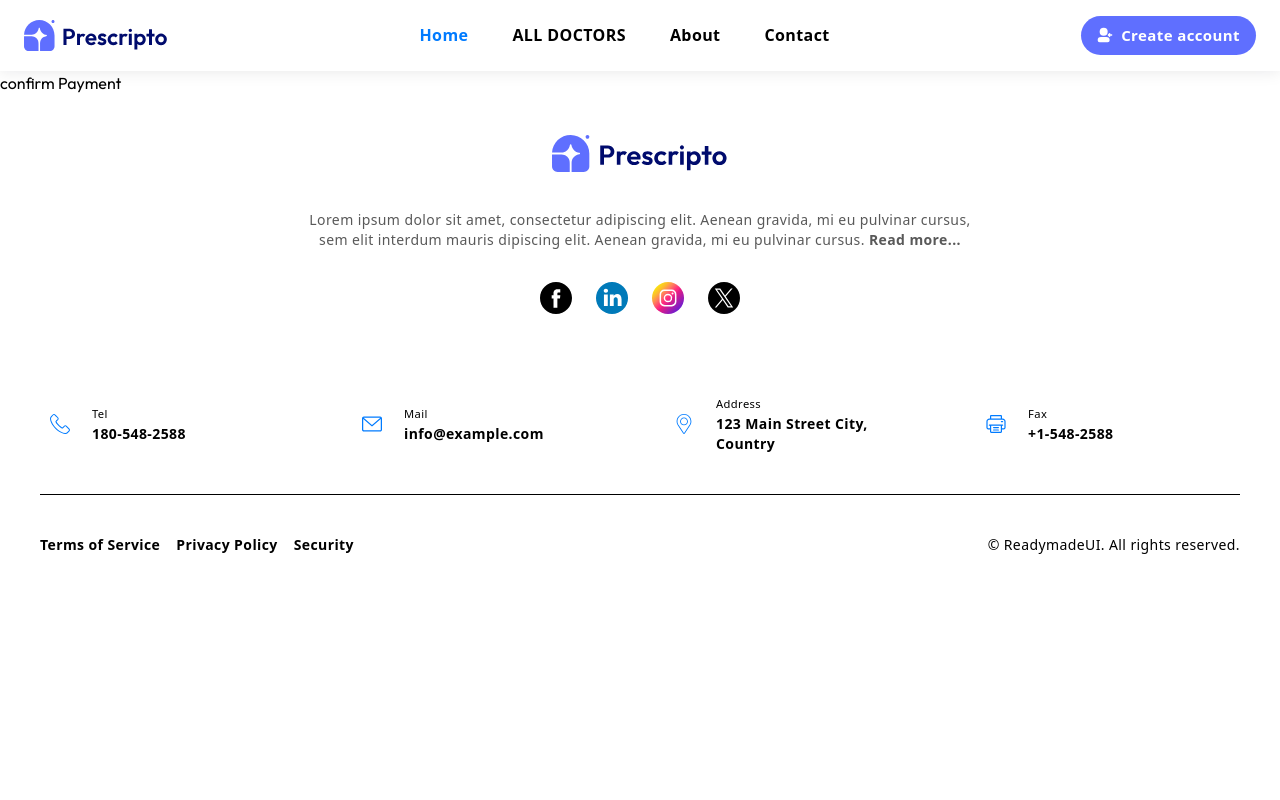
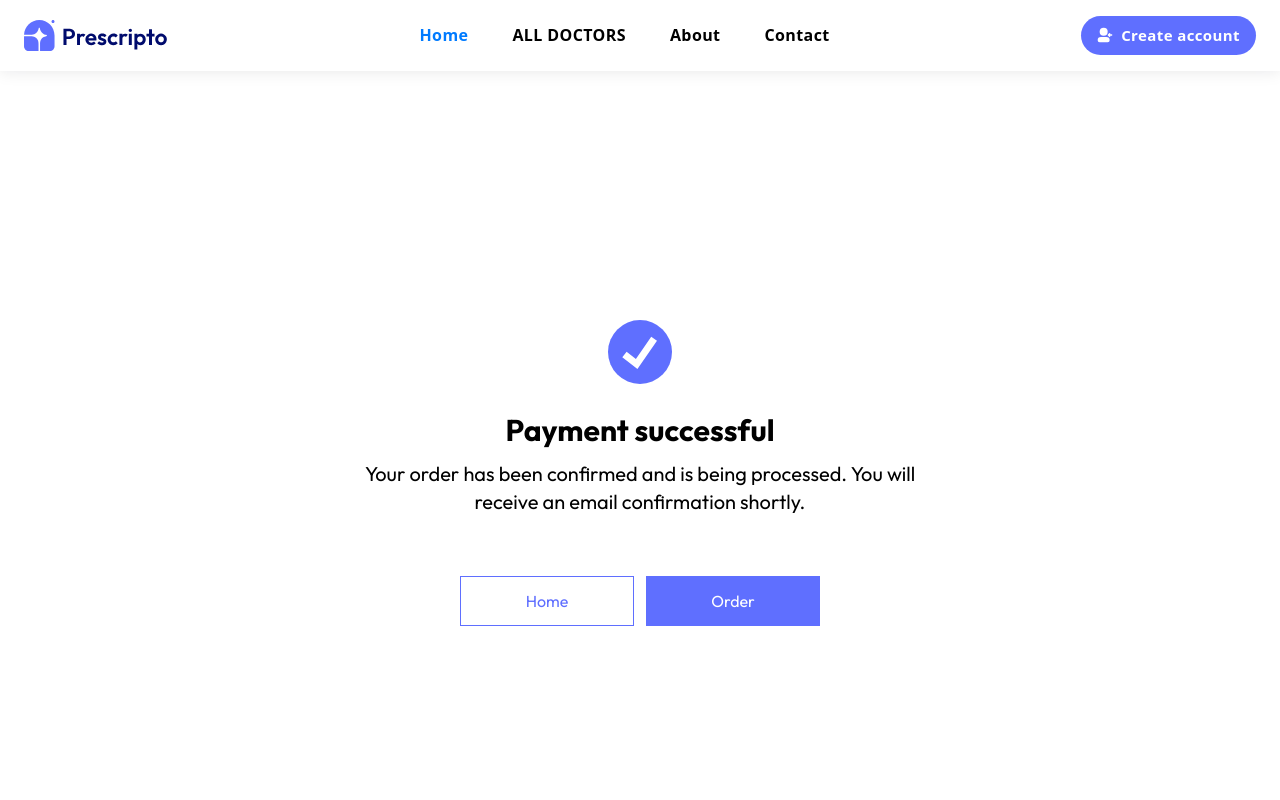
Before and after one commit to Ibra7emels3id/doctor, a Next.js app in the folder front-end/: page /orders/success in a window 1280 px wide. Shown: the top 800 px of the page. Built offline with nearby package versions, Linux system fonts and the light colour scheme; no server answers.

Commit message:
first commit

```diff
--- a/front-end/src/app/orders/success/page.jsx
+++ b/front-end/src/app/orders/success/page.jsx
@@ -1,10 +1,50 @@
-import React from 'react';
+import Link from "next/link";
 
 const Page = () => {
+
     return (
-        <div>
-            confirm Payment
-        </div>
+        <>
+            <div className="flex flex-col items-center justify-center min-h-screen gap-4 p-4 md:p-6">
+                <div className="text-center">
+                    <div className="flex bg-green-700 h-24 w-24 rounded-full m-auto items-center justify-center">
+                        <svg  loading='lazy' xmlns="http://www.w3.org/2000/svg" className="w-16 fill-current text-blue" viewBox="0 0 512 512">
+                            <ellipse cx="256" cy="256" rx="256" ry="255.832" className="fill-current text-green-700" />
+                            <path d="M235.472 392.08L114.432 297.784l34.416-44.168 74.328 57.904 122.672-177.016 46.032 31.888z" className="fill-current text-white" />
+                        </svg>
+                    </div>
+                    <h1 className="text-3xl my-3 font-bold">Payment successful</h1>
+                    <p className="max-w-[600px] text-gray-500 md:text-xl md:mx-auto dark:text-gray-400">
+                        Your order has been confirmed and is being processed. You will receive an email confirmation shortly.
+                    </p>
+                </div>
+                <div className="w-full max-w-sm">
+                    <div className="p-4">
+                        {/* <div className="grid gap-2 text-sm">
+                            <div className="flex justify-between">
+                                <div>Order number</div>
+                                <div className="ml-2 font-medium">#{FilterData?.paymentId}</div>
+                            </div>
+                            <div className="flex justify-between">
+                                <div>Date</div>
+                                <div className="ml-2 font-medium">{FilterData?.createdAt}</div>
+                            </div>
+                            <div className="flex justify-between">
+                                <div>Total</div>
+                                <div className="ml-2 font-medium">${FilterData?.subTotal || '0000'}</div>
+                            </div>
+                        </div> */}
+                    </div>
+                    <div className="flex gap-3 p-3 text-center">
+                        <Link href="/" className="w-full bg-yellow h-10 flex text-blue border-blue border bg-white hover:bg-blue hover:text-white transition-all duration-200 py-3 justify-center" style={{ height: "inherit" }} prefetch={false}>
+                            Home
+                        </Link>
+                        <Link href="/orders" className="w-full h-10 py-3 text-white border-blue border bg-blue hover:bg-white hover:text-blue transition-all duration-200 flex bg-green-600  justify-center" style={{ height: "inherit" }} prefetch={false}>
+                            Order
+                        </Link>
+                    </div>
+                </div>
+            </div>
+        </>
     );
 }
 
```
